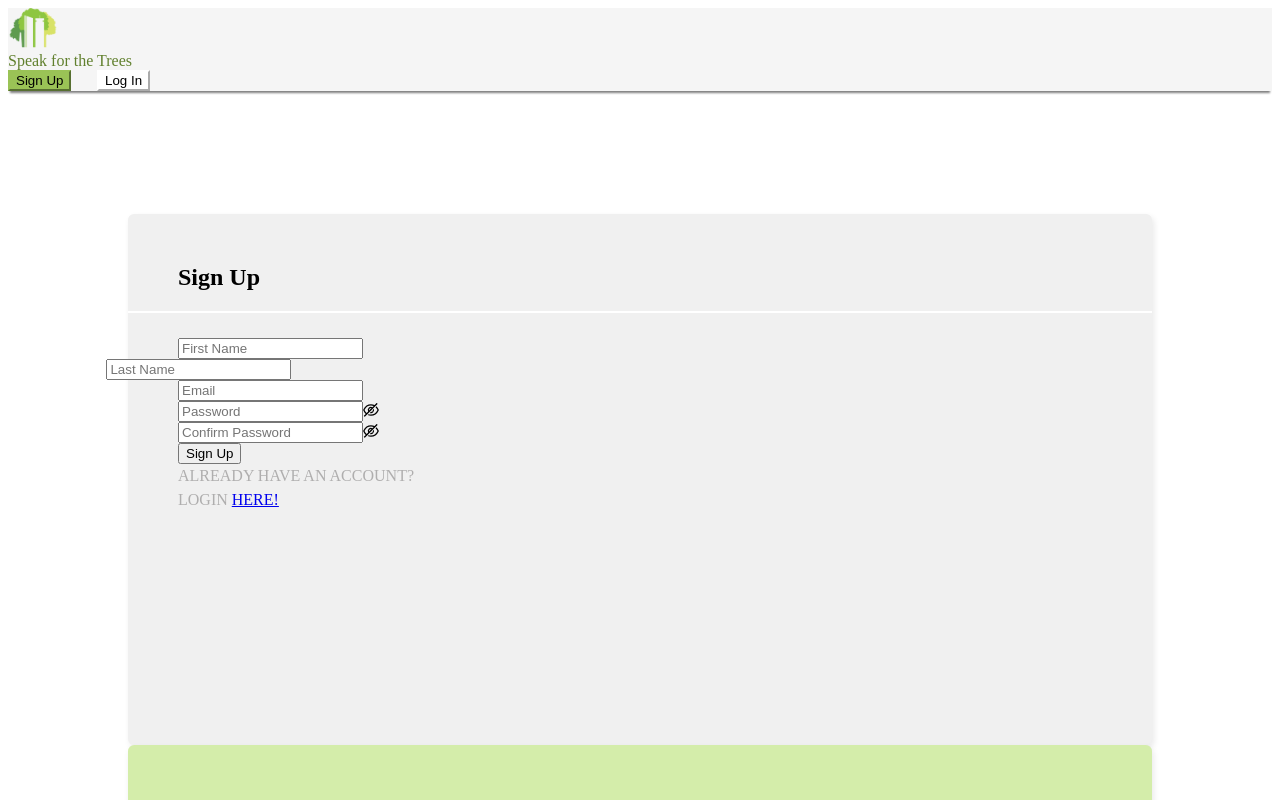
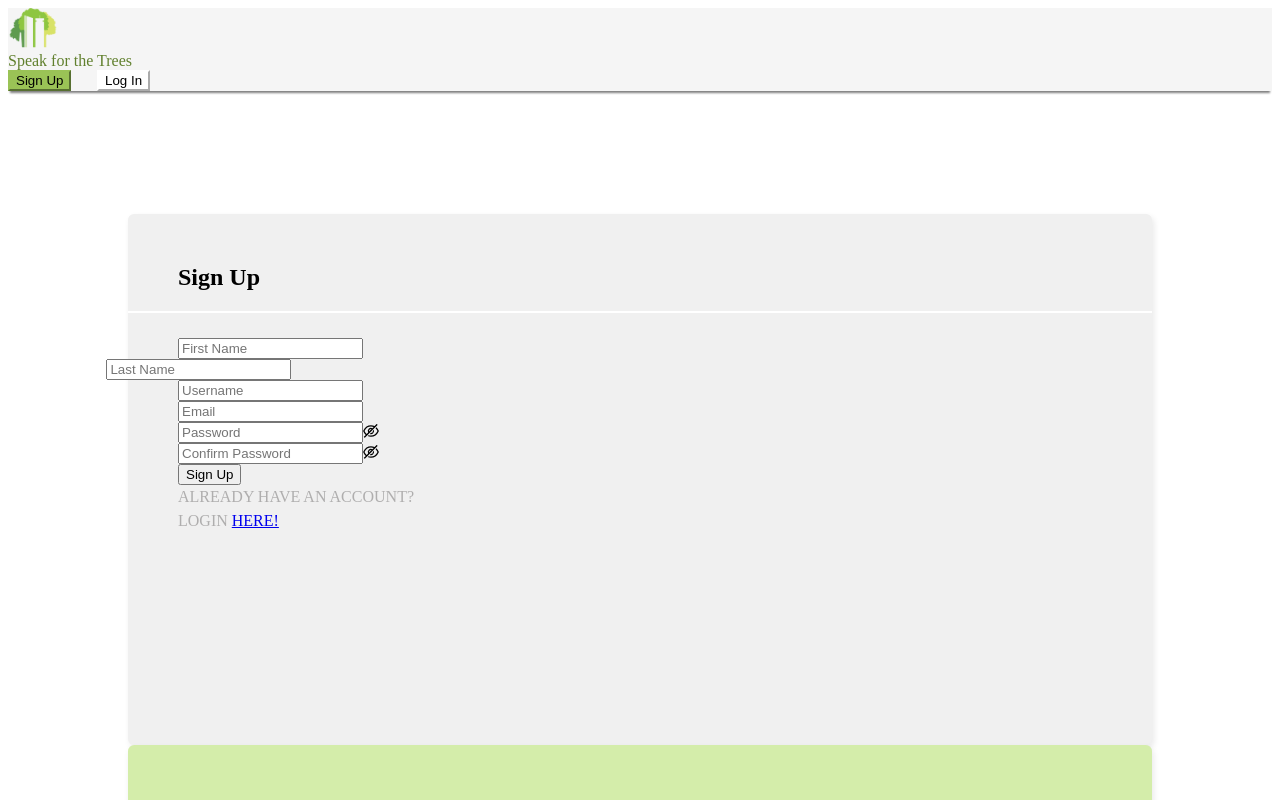
Before and after one commit to Code-4-Community/speak-for-the-trees-frontend, a React (Create React App) app: page /signup in a window 1280 px wide. Shown: the top 800 px of the page. Built offline with nearby package versions, Linux system fonts and the light colour scheme.

Commit message:
Improve signup page

```diff
--- a/src/auth/ducks/types.ts
+++ b/src/auth/ducks/types.ts
@@ -28,6 +28,7 @@ export interface LoginRequest {
 
 export interface SignupRequest {
   readonly email: string;
+  readonly username: string;
   readonly password: string;
   readonly firstName: string;
   readonly lastName: string;
--- a/src/components/signup-form/SignupForm.tsx
+++ b/src/components/signup-form/SignupForm.tsx
@@ -42,7 +42,7 @@ const SignupForm: React.FC<SignupFormProps> = ({ onFinish }) => {
         <Row>
           <Col span={formHalfItemSpan}>
             <Form.Item
-              name="fname"
+              name="firstName"
               rules={[
                 {
                   required: true,
@@ -55,7 +55,7 @@ const SignupForm: React.FC<SignupFormProps> = ({ onFinish }) => {
           </Col>
           <Col span={formHalfItemSpan} style={{ marginLeft: ColLeftMargin }}>
             <Form.Item
-              name="lname"
+              name="lastName"
               rules={[
                 {
                   required: true,
@@ -68,24 +68,46 @@ const SignupForm: React.FC<SignupFormProps> = ({ onFinish }) => {
           </Col>
         </Row>
         <Form.Item
+          name="username"
+          rules={[{ required: true, message: 'Please enter a username!' }]}
+        >
+          <Input placeholder="Username" />
+        </Form.Item>
+        <Form.Item
           name="email"
-          rules={[{ required: true, message: 'Please input your email!' }]}
+          rules={[
+            { required: true, message: 'Please input your email!' },
+            { pattern: /^\S+@\S+\.\S{2,}$/, message: 'Not a valid email address' }
+          ]}
         >
           <Input placeholder="Email" />
         </Form.Item>
         <Form.Item
           name="password"
-          rules={[{ required: true, message: 'Please enter a password!' }]}
+          rules={[
+            { required: true, message: 'Please enter a password!' },
+            { min: 8, message: 'Password must be at least 8 characters long' }
+          ]}
         >
           <Input.Password placeholder="Password" />
         </Form.Item>
         <Form.Item
           name="cpassword"
+          dependencies={['password']}
           rules={[
             {
               required: true,
               message: 'Please confirm your password!',
             },
+            ({ getFieldValue }) => ({
+              validator(_, value) {
+                const password = getFieldValue('password');
+                if (value && password !== value) {
+                  return Promise.reject('Passwords do not match');
+                }
+                return Promise.resolve();
+              }
+            })
           ]}
         >
           <Input.Password placeholder="Confirm Password" />
--- a/src/containers/signup/Signup.tsx
+++ b/src/containers/signup/Signup.tsx
@@ -54,6 +54,7 @@ const Signup: React.FC<SignupProps> = ({ tokens }) => {
     dispatch(
       signup({
         email: values.email,
+        username: values.username,
         password: values.password,
         firstName: values.firstName,
         lastName: values.lastName,
```
